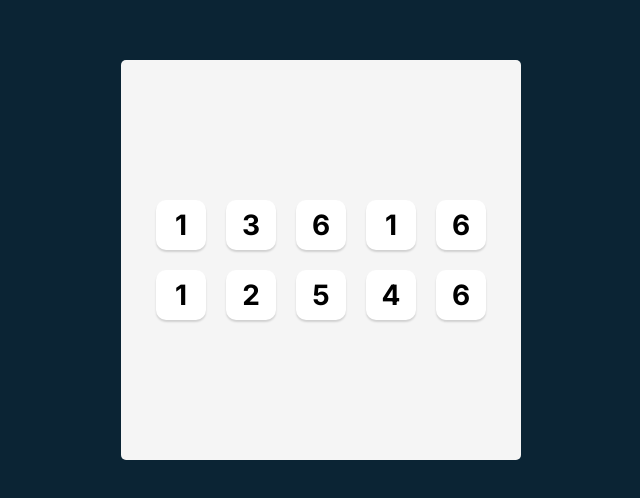
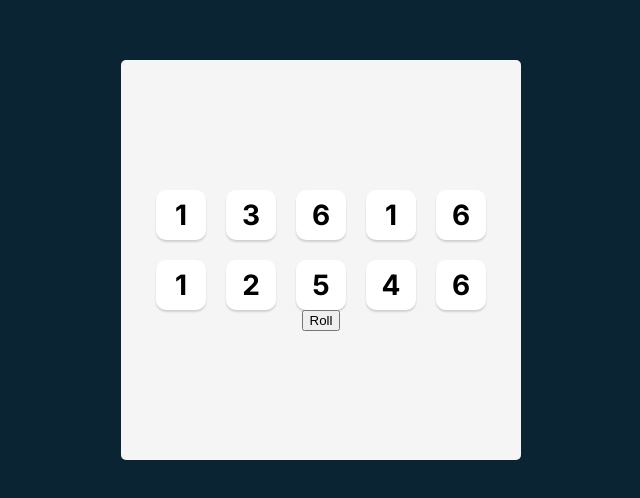
Before and after one commit to Pranaov5925/Tenzies, a React (Vite) app: page / in a window 1280 px wide. Shown: the part 140-638 px from the top of the page, without its empty margins (319-959 px from the left). Built offline with nearby package versions, Linux system fonts and the light colour scheme.

Commit message:
Added roll dice button

```diff
--- a/App.jsx
+++ b/App.jsx
@@ -9,6 +9,11 @@ export default function App() {
           .fill(0)
           .map(() => Math.ceil(Math.random() * 6))
   }
+
+  function rollDice() {
+      setDice(generateAllNewDice())
+  }
+
   const diceElements = dice.map((num) => <Die value={num}/>)
 
   return (
@@ -16,6 +21,9 @@ export default function App() {
       <div className="dice-container">
         {diceElements}
       </div>
+
+      <button className="roll-dice" onClick={rollDice}>Roll</button>
+
     </main>
   );
 }
```
